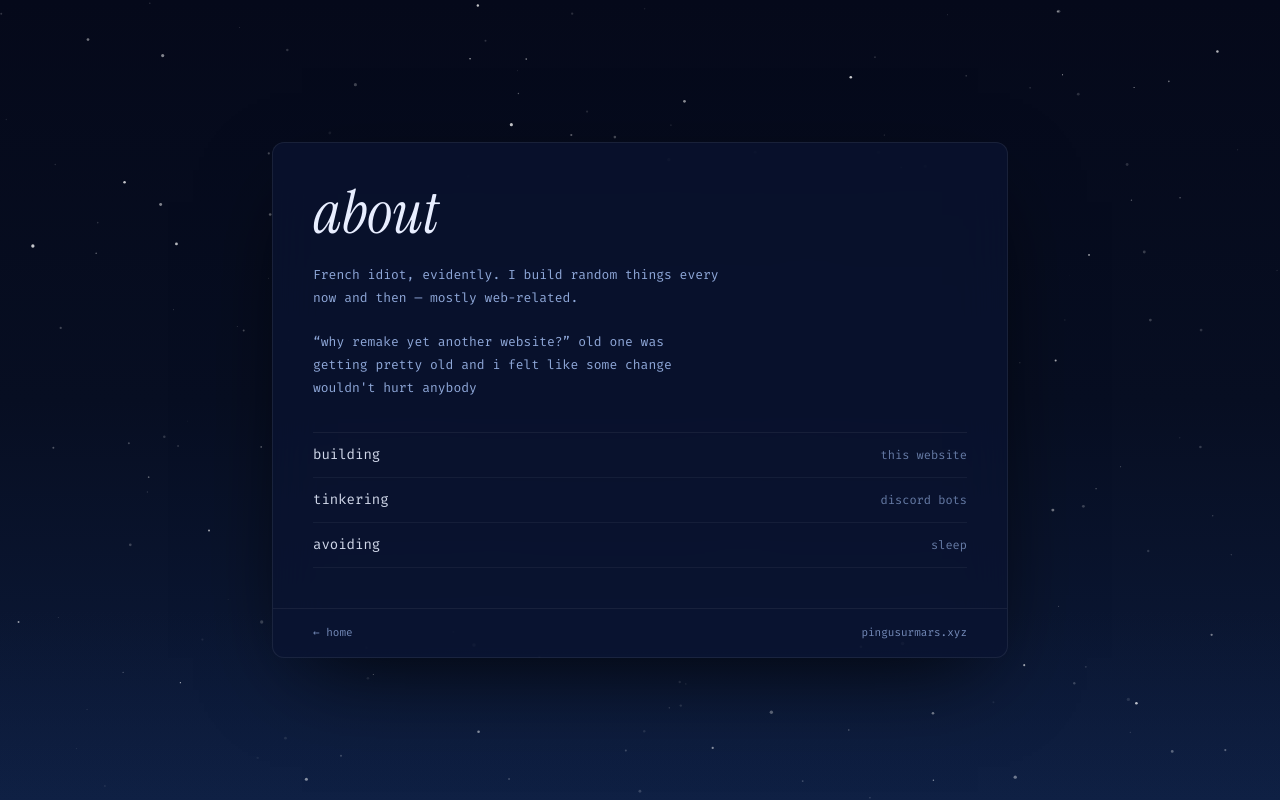
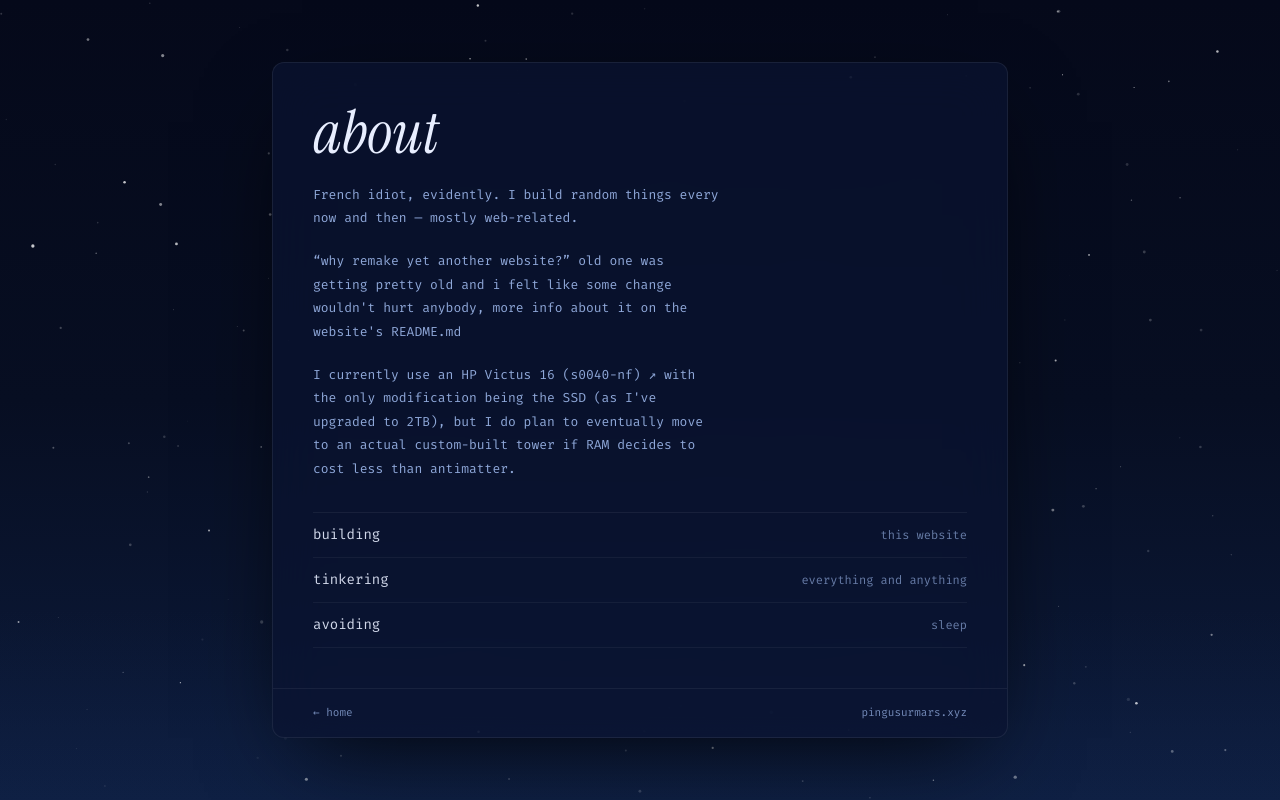
Before and after one commit to pingusurmars/website-remastered, a SvelteKit app: page /about in a window 1280 px wide. Built offline with nearby package versions, Linux system fonts and the light colour scheme.

Commit message:
updated about page

```diff
--- a/src/routes/about/+page.svelte
+++ b/src/routes/about/+page.svelte
@@ -5,11 +5,16 @@
 	const NAME = 'PinguSurMars_';
 	const PARAGRAPHS = [
 		'French idiot, evidently. I build random things every now and then — mostly web-related.',
-		" “why remake yet another website?” old one was getting pretty old and i felt like some change wouldn't hurt anybody",
+		" “why remake yet another website?” old one was getting pretty old and i felt like some change wouldn't hurt anybody, more info about it on the website's README.md"
 	];
+
+	const HP_MODEL = 'HP Victus 16 (s0040-nf)'; // HUMAN NOTE: no idea why mr agent (AKA Space Bunny) did that... whatever if it works don't touch it
+	const HP_SPECSHEET = 'https://cdn.pingusurmars.xyz/archive/hp-125340323-c08683196.pdf';
+	const LINK_CLS =
+		'underline decoration-dusk/0 underline-offset-4 transition-colors hover:text-starlight hover:decoration-dusk/50 focus-visible:outline-2 focus-visible:outline-offset-4 focus-visible:outline-dusk/50';
 	const CURRENT = [
 		{ label: 'building', value: 'this website' },
-		{ label: 'tinkering', value: 'discord bots' },
+		{ label: 'tinkering', value: 'everything and anything' },
 		{ label: 'avoiding', value: 'sleep' }
 	];
 </script>
@@ -44,6 +49,16 @@
 					<p class="mt-5 max-w-[52ch] font-mono text-[13px] leading-[1.8] text-dusk">{p}</p>
 				{/each}
 
+				<p class="mt-5 max-w-[52ch] font-mono text-[13px] leading-[1.8] text-dusk">
+					I currently use an
+					<a href={HP_SPECSHEET} target="_blank" rel="noreferrer" class={LINK_CLS}>
+						{HP_MODEL}
+						<span class="sr-only">(opens in a new tab)</span>
+						<span aria-hidden="true">↗</span>
+					</a>
+					with the only modification being the SSD (as I've upgraded to 2TB), but I do plan to eventually move to an actual custom-built tower if RAM decides to cost less than antimatter.
+				</p>
+
 				<div class="mt-8 border-t border-white/[0.06]">
 					{#each CURRENT as c (c.label)}
 						<div
```
